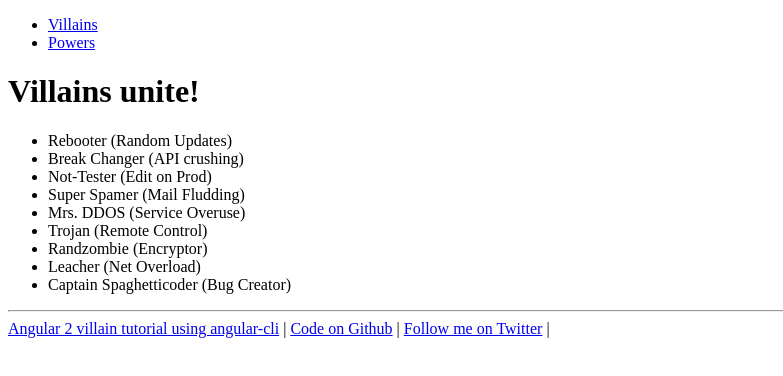
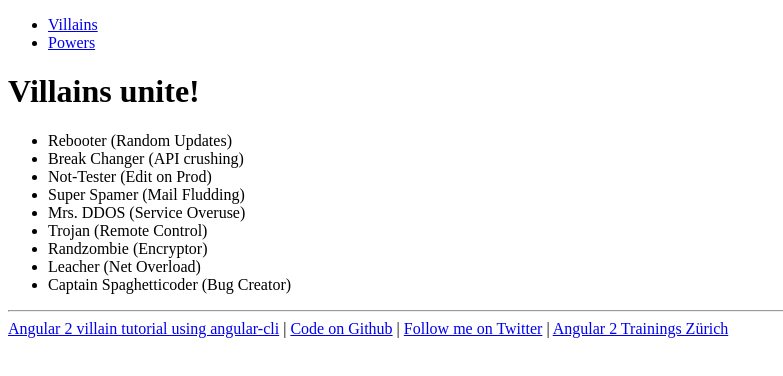
Before and after one commit to wingsuitist/villains, an Angular app: page /villains in a window 1280 px wide. Shown: the top 376 px of the page, without its empty margins (0-783 px from the left). Built offline with nearby package versions, Linux system fonts and the light colour scheme.

Commit message:
letsboot

```diff
--- a/src/app/app.component.html
+++ b/src/app/app.component.html
@@ -12,3 +12,4 @@
 <a href="https://github.com/wingsuitist/villains/blob/master/README.md">Angular 2 villain tutorial using angular-cli</a> |
 <a href="https://github.com/wingsuitist/villains/">Code on Github</a> |
 <a href="https://twitter.com/wingsuitist">Follow me on Twitter</a> |
+<a href="https://www.letsboot.com/angular2">Angular 2 Trainings Zürich</a>
```
